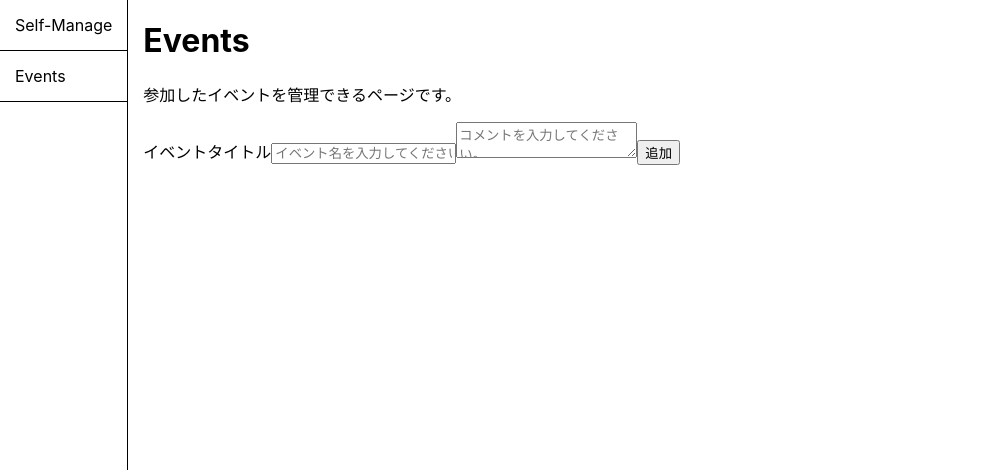
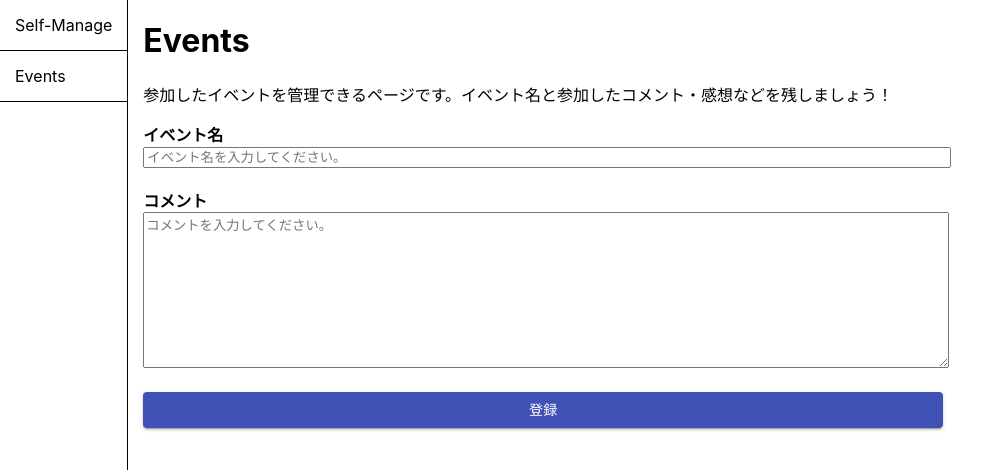
Before and after one commit to azufb/self-manage-app, a React app: page /Events in a window 1280 px wide. Shown: the top 470 px of the page, without its empty margins (0-998 px from the left). Built offline with nearby package versions, Linux system fonts and the light colour scheme.

Commit message:
参加したイベントを登録するフォームのスタイルを調整

```diff
--- a/src/App.js
+++ b/src/App.js
@@ -1,5 +1,5 @@
 import React, { useEffect, useReducer } from 'react';
-import './App.css';
+//import './App.css';
 import Navi from "./components/Navi";
 import reducer from "./reducers";
 import AppContext from './contexts/AppContext';
--- a/src/components/EventForm.js
+++ b/src/components/EventForm.js
@@ -1,6 +1,8 @@
 import React, { useState, useContext } from "react";
 import { ADD_EVENT } from "../actions";
 import AppContext from "../contexts/AppContext";
+import Button from '@material-ui/core/Button';
+import styles from "../styles/EventForm.css";
 
 const EventForm = () => {
   const { dispatch } = useContext(AppContext); // contextから、dispatchを受け取る。
@@ -20,12 +22,28 @@ const EventForm = () => {
     setComment("");
   }
   return (
-    <div>
+    <div className={styles.contents}>
       <form>
-        <label htmlFor="titleForm">イベントタイトル</label>
-        <input type="text" id="titleForm" value={name} onChange={(e) => setName(e.target.value)} placeholder="イベント名を入力してください。" />
-        <textarea value={comment} onChange={(e) => setComment(e.target.value)} placeholder="コメントを入力してください。" />
-        <button onClick={handleAddEvent}>追加</button>
+        <div>
+          <label htmlFor="titleForm">イベント名</label>
+        </div>
+        <input type="text" id="titleForm" value={name} onChange={(e) => setName(e.target.value)}
+          placeholder="イベント名を入力してください。" className={styles.eventNameInput} />
+        <br />
+        <br />
+        <div>
+          <label htmlFor="commentForm">コメント</label>
+        </div>
+        <textarea id="commentForm" value={comment} onChange={(e) => setComment(e.target.value)}
+          placeholder="コメントを入力してください。" className={styles.commentInput} rows="10" />
+        <br />
+        <br />
+        <div className={styles.btnArea}>
+          <Button onClick={handleAddEvent} variant="contained" size="medium" color="primary"
+            fontWeight="fontWeightBold" className={styles.registerBtn}>
+            登録
+          </Button>
+        </div>
       </form>
     </div>
   )
--- a/src/components/EventManage.js
+++ b/src/components/EventManage.js
@@ -7,7 +7,7 @@ const EventManage = () => {
   return (
     <div className={styles.contents}>
       <h1>Events</h1>
-      <p>参加したイベントを管理できるページです。</p>
+      <p>参加したイベントを管理できるページです。イベント名と参加したコメント・感想などを残しましょう！</p>
       <EventForm />
       <EventList />
     </div>
--- /dev/null
+++ b/src/styles/EventForm.css
@@ -0,0 +1,23 @@
+.contents {
+  width: 100vh;
+}
+
+label {
+  font-weight: bold;
+}
+
+.eventNameInput {
+  width: 100%;
+}
+
+.commentInput {
+  width: 100%;
+}
+
+.btnArea {
+  text-align: center;
+}
+
+.registerBtn {
+  width: 100%;
+}
```
